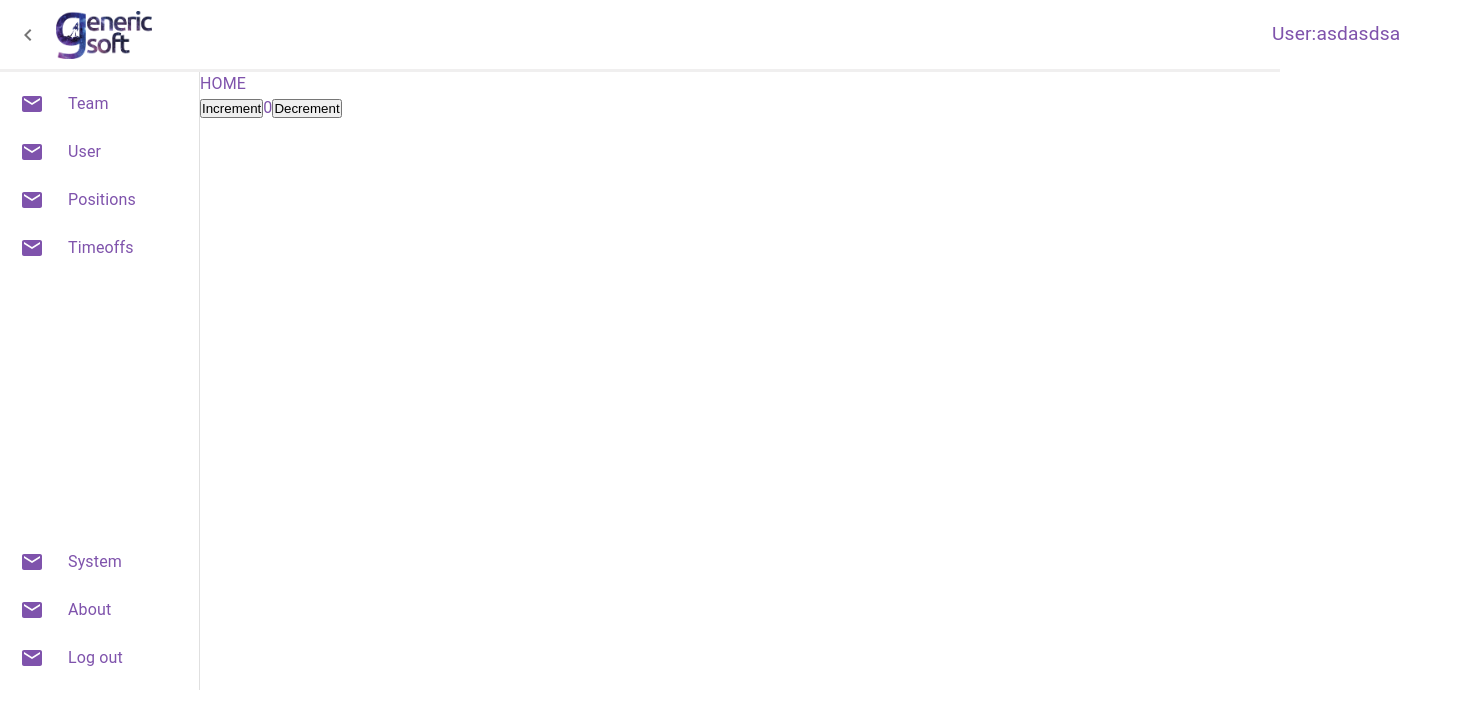
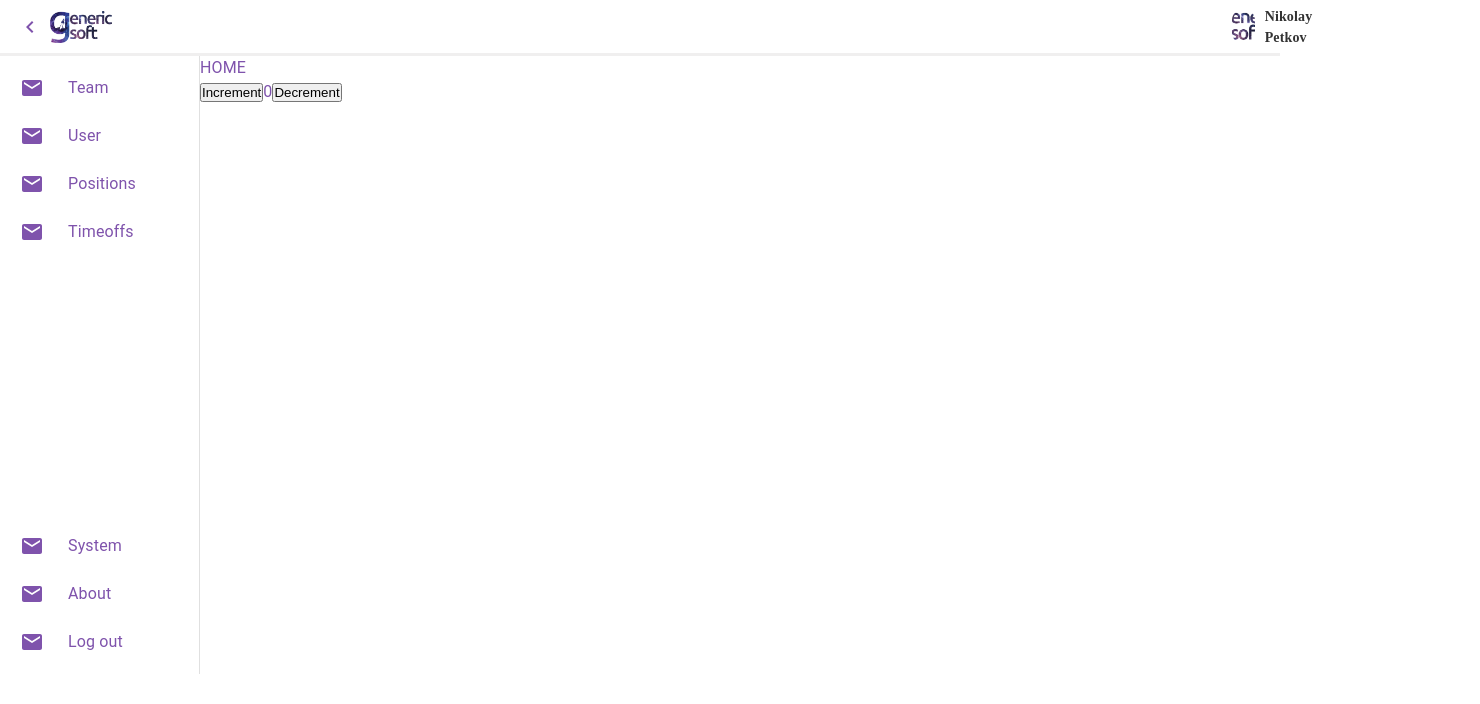
Before and after one commit to mariyaniliev/ERP-App, a React (Vite) app: page / in a window 1280 px wide. Shown: the top 704 px of the page, 1480 px wide, since content can reach past the window. Built offline with nearby package versions, Linux system fonts and the light colour scheme; a web font is replaced by a local one.

Commit message:
update header styles and structure

```diff
--- a/src/components/Header/Header.tsx
+++ b/src/components/Header/Header.tsx
@@ -1,43 +1,42 @@
 import React, { useState } from "react";
 import { useAppDispatch, useAppSelector, RootState } from "../../redux/store";
-import { styled, useTheme } from "@mui/material/styles";
-import { IconButton } from "@mui/material";
+import { useTheme } from "@mui/material/styles";
 import ChevronLeftIcon from "@mui/icons-material/ChevronLeft";
 import ChevronRightIcon from "@mui/icons-material/ChevronRight";
 import { toggle } from "../../redux/reducer/drawerHeader";
 import logo from "../../theme/assets/gs-logo.png";
 import "./header.css";
 
-const DrawerHeader = styled("div")(({ theme }) => ({
-  display: "flex",
-  alignItems: "center",
-  justifyContent: "flex-end",
-  padding: theme.spacing(0, 1),
-  // necessary for content to be below app bar
-  ...theme.mixins.toolbar,
-}));
-
 const HeaderComponent = () => {
   const dispatch = useAppDispatch();
   const theme = useTheme();
   const open = useAppSelector((state: RootState) => state.drawerHeader.open);
-  const [user, setUser] = useState("asdasdsa");
+  const [user, setUser] = useState("Nikolay Petkov");
+  const [role, setRole] = useState("Admin");
+
+  const menuToggleButton = open ? (
+    <ChevronLeftIcon className="sideBarButtonIcon" />
+  ) : (
+    <ChevronRightIcon className="sideBarButtonIcon" />
+  );
 
   return (
     <div className="header">
       <div className="headerButtonAndLogo">
-        <DrawerHeader>
-          <IconButton onClick={() => dispatch(toggle())}>
-            {open ? (
-              <ChevronLeftIcon className="sideBarButtonIcon" />
-            ) : (
-              <ChevronRightIcon className="sideBarButtonIcon" />
-            )}
-          </IconButton>
-        </DrawerHeader>
-        <img className="logo" src={logo} alt="Logo" />
+        <div className="menuToggleWrapper" onClick={() => dispatch(toggle())}>
+          {menuToggleButton}
+        </div>
+        <img className="logo" src={logo} alt="Generic Soft Logo" />
       </div>
-      <div className="username">User:{user}</div>
+      <div className="userDetailWrapper">
+        <div
+          className="userLogoWrapper"
+          style={{
+            background: `url(${logo})`,
+          }}
+        />
+          <p className="userName">{user}</p>
+      </div>
     </div>
   );
 };
--- a/src/components/Header/header.css
+++ b/src/components/Header/header.css
@@ -1,9 +1,11 @@
 .header {
-  height: 4.5rem;
+  position: relative;
+  height: 3.5rem;
   font-size: 1.2rem;
   display: flex;
   align-items: center;
-  justify-content: space-around;
+  justify-content: space-between;
+  padding: 0px 50px;
   gap: 70rem;
   border-bottom: 3px solid rgba(192, 189, 189, 0.24);
   background: #fff;
@@ -15,11 +17,45 @@
   align-items: center;
 }
 
-.username {
-  padding-right: 5rem;
+.sideBarButtonIcon {
+  position: absolute;
+  left: 18px;
+  top: 50%;
+  transform: translateY(-50%);
+}
+.userLogoWrapper {
+  width: 35px;
+  height: 35px;
+  -moz-border-radius: 50px;
+  -webkit-border-radius: 50px;
+  border-radius: 50px;
+  background-position: 50% 50% !important;
+  background-size: cover !important;
+}
+.userLogo {
+  width: 20px;
+}
+
+.userName {
+  font-size: 14px;
+  font-weight: bold;
+  font-family: cursive;
+  color: black;
+  opacity: 0.8;
+  padding-left: 10px;
+}
+.userRole {
+  background: red;
+  width: auto;
+  padding: 2px 10px;
+  border-radius: 11px;
+}
+.userDetailWrapper {
+  display: flex;
+  justify-content: center;
+  align-items: center;
 }
 
 .logo {
-  width: 6rem;
-  height: 3rem;
+  height: 2rem;
 }
--- a/src/redux/reducer/counter.ts
+++ b/src/redux/reducer/counter.ts
@@ -18,6 +18,7 @@ export const counterSlice = createSlice({
   },
 });
 
+
 export const { increment, decrement } = counterSlice.actions;
 
 export default counterSlice.reducer;
```
